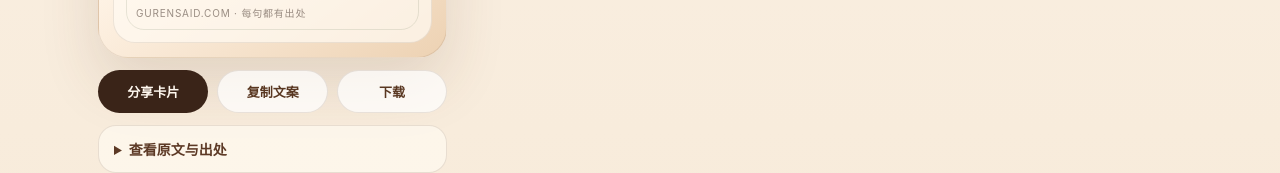
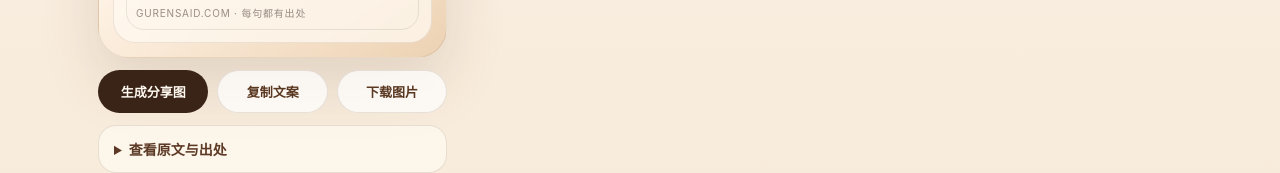
Before and after one commit to yandong2023/gu-ren-said, a Next.js app: page / in a window 1280 px wide. Shown: the part 1344-1517 px from the top of the page. Built offline with nearby package versions, Linux system fonts and the light colour scheme.

Commit message:
Replace unreliable native share with stable share image flow

```diff
--- a/components/QuoteCard.tsx
+++ b/components/QuoteCard.tsx
@@ -32,75 +32,75 @@ export default function QuoteCard({ result, query, compact = false }: Props) {
     `来自：${SITE_URL}`
   ].join("\n");
 
-  async function copyText(showNotice = true) {
-    await navigator.clipboard.writeText(shareText);
-    setCopied(true);
-    if (showNotice) setNotice("分享文案已复制，可以直接粘贴到微信、朋友圈或小红书。");
-    window.setTimeout(() => setCopied(false), 1500);
+  async function copyToClipboard(text: string) {
+    try {
+      if (navigator.clipboard?.writeText && window.isSecureContext) {
+        await navigator.clipboard.writeText(text);
+        return true;
+      }
+    } catch {
+      // Continue to textarea fallback.
+    }
+
+    try {
+      const textarea = document.createElement("textarea");
+      textarea.value = text;
+      textarea.setAttribute("readonly", "readonly");
+      textarea.style.position = "fixed";
+      textarea.style.left = "-9999px";
+      textarea.style.top = "-9999px";
+      document.body.appendChild(textarea);
+      textarea.select();
+      const ok = document.execCommand("copy");
+      document.body.removeChild(textarea);
+      return ok;
+    } catch {
+      return false;
+    }
   }
 
-  async function createCardBlob() {
+  async function copyText(showNotice = true) {
+    const ok = await copyToClipboard(shareText);
+    setCopied(ok);
+    if (showNotice) {
+      setNotice(ok ? "分享文案已复制，可以直接粘贴到微信、朋友圈或小红书。" : "当前浏览器不允许自动复制，可以手动长按卡片保存或复制页面文字。");
+    }
+    window.setTimeout(() => setCopied(false), 1500);
+    return ok;
+  }
+
+  async function createCardImage() {
     if (!cardRef.current) return null;
     const { toPng } = await import("html-to-image");
-    const dataUrl = await toPng(cardRef.current, { pixelRatio: 2, cacheBust: true, backgroundColor: "#f6e2c7" });
-    const response = await fetch(dataUrl);
-    const blob = await response.blob();
-    return { blob, dataUrl };
+    const dataUrl = await toPng(cardRef.current, {
+      pixelRatio: 2,
+      cacheBust: true,
+      backgroundColor: "#f6e2c7",
+      skipFonts: true
+    });
+    return dataUrl;
   }
 
-  async function shareCard() {
+  async function prepareShareImage() {
     if (!cardRef.current) return;
     setSharing(true);
     setNotice(null);
-    setPreviewUrl(null);
-
-    let generated: Awaited<ReturnType<typeof createCardBlob>> = null;
 
     try {
-      generated = await createCardBlob();
-      const isWeChat = /micromessenger/i.test(navigator.userAgent);
-
-      if (isWeChat) {
-        if (generated?.dataUrl) setPreviewUrl(generated.dataUrl);
-        await copyText(false);
-        setNotice("微信内网页不能总是直接调起图片分享。已复制文案；可长按下方卡片图片保存后转发。");
-        return;
-      }
-
-      const file = generated?.blob ? new File([generated.blob], `古人早就说过-${result.author}.png`, { type: "image/png" }) : null;
-      const shareData: ShareData = {
-        title: "古人早就说过",
-        text: shareText,
-        url: SITE_URL
-      };
-      const nav = navigator as Navigator & { canShare?: (data: ShareData) => boolean };
-
-      if (file && navigator.share && (!nav.canShare || nav.canShare({ ...shareData, files: [file] }))) {
-        await navigator.share({ ...shareData, files: [file] });
-        return;
-      }
-
-      if (navigator.share) {
-        await navigator.share(shareData);
-        return;
-      }
-
-      await copyText(false);
-      if (generated?.dataUrl) setPreviewUrl(generated.dataUrl);
-      setNotice("当前浏览器不支持直接分享图片，已复制文案；可下载卡片后转发。");
-    } catch (error) {
-      if (error instanceof DOMException && error.name === "AbortError") {
-        setNotice("分享已取消。你也可以复制文案或下载卡片后再发。");
-        return;
-      }
-
-      try {
-        await copyText(false);
-      } catch {
-        // Ignore clipboard fallback failures.
-      }
-      if (generated?.dataUrl) setPreviewUrl(generated.dataUrl);
-      setNotice("直接分享失败，已尽量为你复制文案；可以下载卡片后发到微信或朋友圈。");
+      const dataUrl = await createCardImage();
+      if (!dataUrl) return;
+      setPreviewUrl(dataUrl);
+      const copiedOk = await copyText(false);
+      setNotice(copiedOk
+        ? "分享图已生成，文案也已复制。微信里请长按下方图片保存，再发给朋友或朋友圈。"
+        : "分享图已生成。微信里请长按下方图片保存，再发给朋友或朋友圈。"
+      );
+    } catch {
+      const copiedOk = await copyText(false);
+      setNotice(copiedOk
+        ? "生成图片失败，但文案已复制。可以先把文案发到微信或小红书。"
+        : "生成图片失败。可以尝试刷新页面，或换 Safari/Chrome 打开后再试。"
+      );
     } finally {
       setSharing(false);
     }
@@ -110,15 +110,22 @@ export default function QuoteCard({ result, query, compact = false }: Props) {
     if (!cardRef.current) return;
     setDownloading(true);
     setNotice(null);
+
     try {
-      const generated = await createCardBlob();
-      if (!generated) return;
+      const dataUrl = await createCardImage();
+      if (!dataUrl) return;
+      setPreviewUrl(dataUrl);
+
       const link = document.createElement("a");
       link.download = `古人早就说过-${result.author}.png`;
-      link.href = generated.dataUrl;
+      link.href = dataUrl;
+      document.body.appendChild(link);
       link.click();
-      setNotice("卡片已生成。如果浏览器没有自动保存，可以长按预览图保存。");
-      setPreviewUrl(generated.dataUrl);
+      document.body.removeChild(link);
+
+      setNotice("卡片已生成。如果浏览器没有自动保存，可以长按下方图片保存。微信里建议长按保存后再转发。");
+    } catch {
+      setNotice("下载失败。可以先点“生成分享图”，再长按预览图保存。部分微信内置浏览器不支持自动下载。 ");
     } finally {
       setDownloading(false);
     }
@@ -141,16 +148,16 @@ export default function QuoteCard({ result, query, compact = false }: Props) {
       {!compact ? (
         <>
           <div className="card-actions">
-            <button className="secondary-btn" type="button" onClick={shareCard} disabled={sharing}>{sharing ? "生成中…" : "分享卡片"}</button>
+            <button className="secondary-btn" type="button" onClick={prepareShareImage} disabled={sharing}>{sharing ? "生成中…" : "生成分享图"}</button>
             <button className="ghost-btn" type="button" onClick={() => copyText()}>{copied ? "已复制" : "复制文案"}</button>
-            <button className="ghost-btn" type="button" onClick={downloadCard} disabled={downloading}>{downloading ? "生成中…" : "下载"}</button>
+            <button className="ghost-btn" type="button" onClick={downloadCard} disabled={downloading}>{downloading ? "生成中…" : "下载图片"}</button>
           </div>
 
           {notice ? <div className="share-notice">{notice}</div> : null}
           {previewUrl ? (
             <div className="share-preview">
               <img src={previewUrl} alt="可保存的分享卡片" />
-              <span>在微信里可长按图片保存，再发给朋友或朋友圈。</span>
+              <span>微信/朋友圈：长按图片保存后转发；小红书：保存图片后上传，文案可直接粘贴。</span>
             </div>
           ) : null}
 
```
